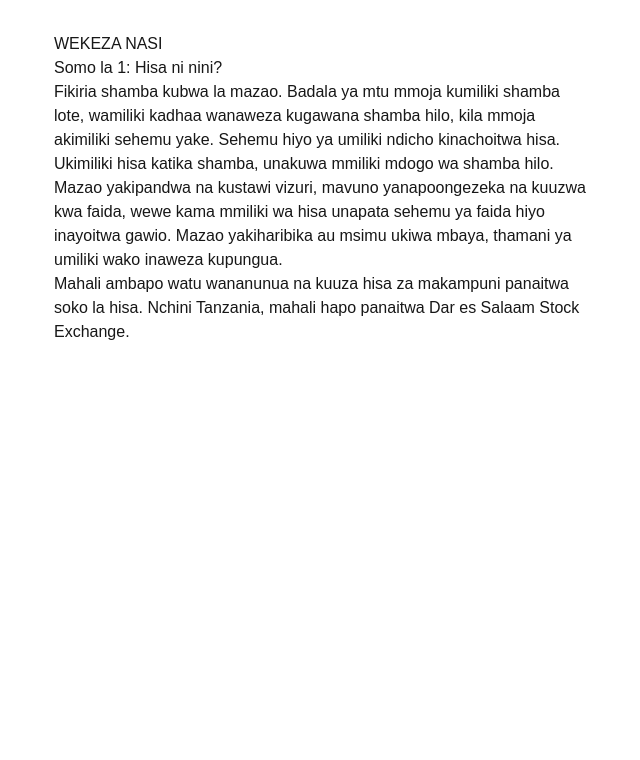
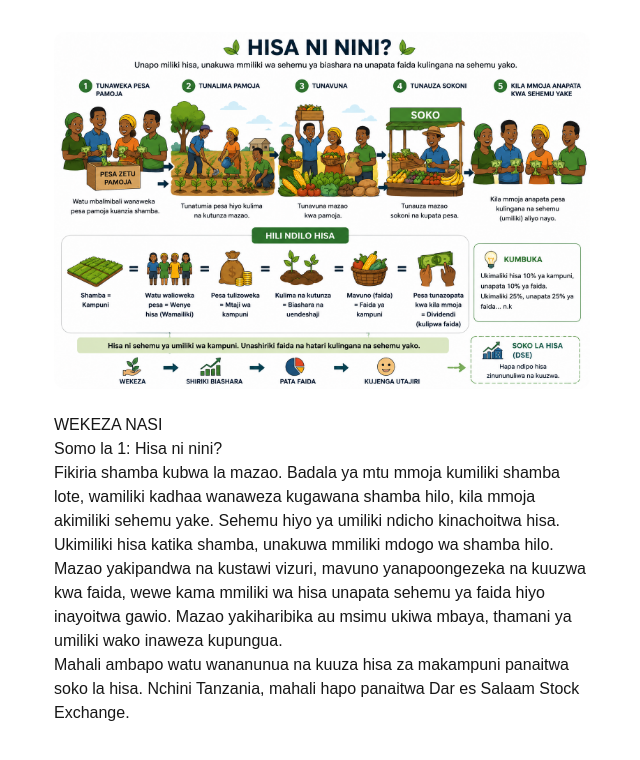
Before and after one commit to sadikiabubakari698-crypto/wekeza_nasi, a Next.js app in the folder wekeza-nasi-app/: page / in a window 1280 px wide. Shown: the top 760 px of the page, without its empty margins (318-958 px from the left). Built offline with nearby package versions, Linux system fonts and the light colour scheme.

Commit message:
Add image to Somo la 1

```diff
--- a/wekeza-nasi-app/app/page.js
+++ b/wekeza-nasi-app/app/page.js
@@ -1,6 +1,7 @@
 export default function Home() {
   return (
     <main style={{ padding: "2rem", maxWidth: "600px", margin: "0 auto", fontFamily: "sans-serif" }}>
+      <img src="/somo1-hisa.png" alt="Hisa ni nini - mfano wa shamba" style={{ width: "100%", height: "auto", borderRadius: "12px", marginBottom: "1.5rem" }} />
       <h1>WEKEZA NASI</h1>
       <h2>Somo la 1: Hisa ni nini?</h2>
       <p>
```
Also changed, not shown: wekeza-nasi-app/public/somo1-hisa.png (renamed from wekeza-nasi-app/public/file_00000000d50c81f48b9e70e116280d4c.png).
